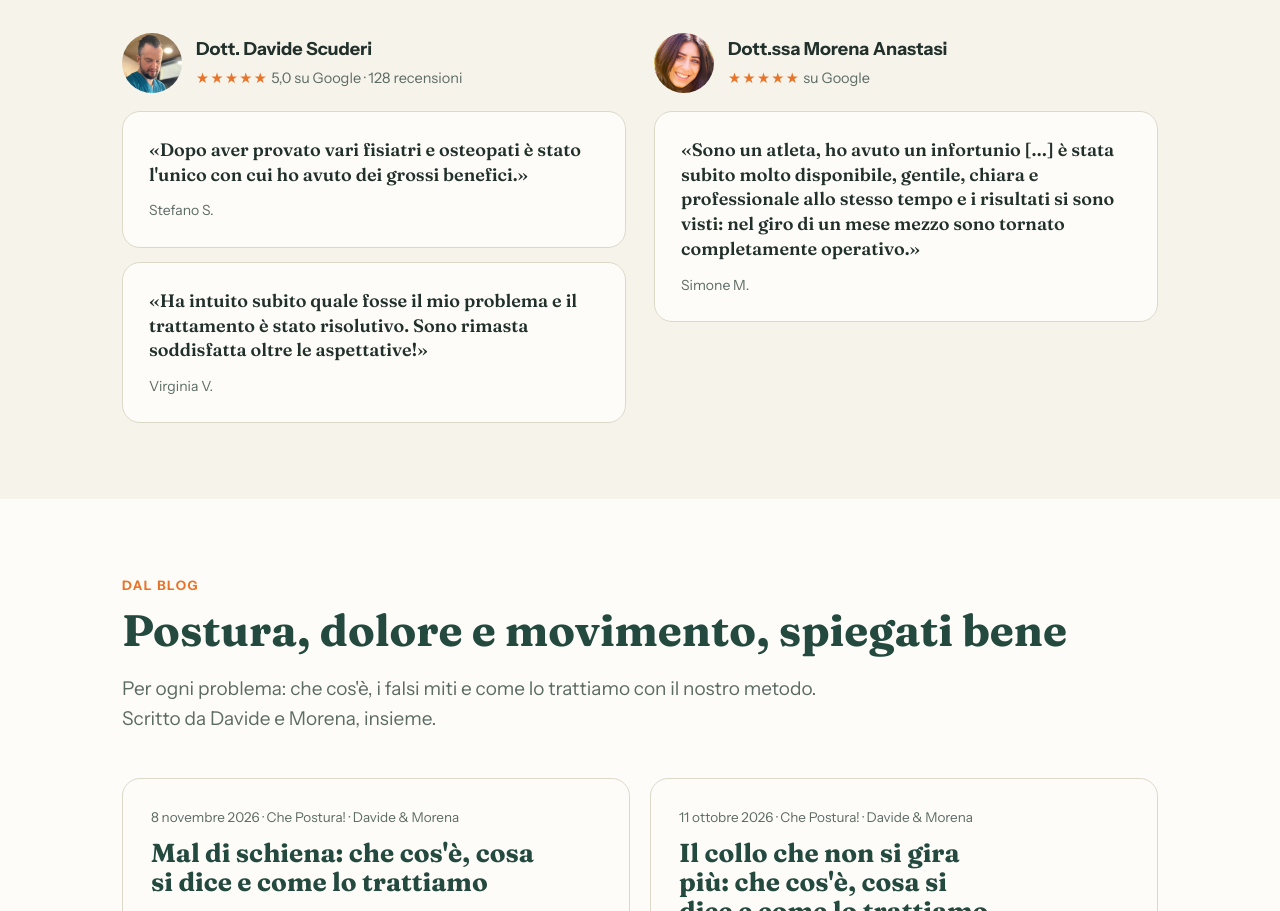
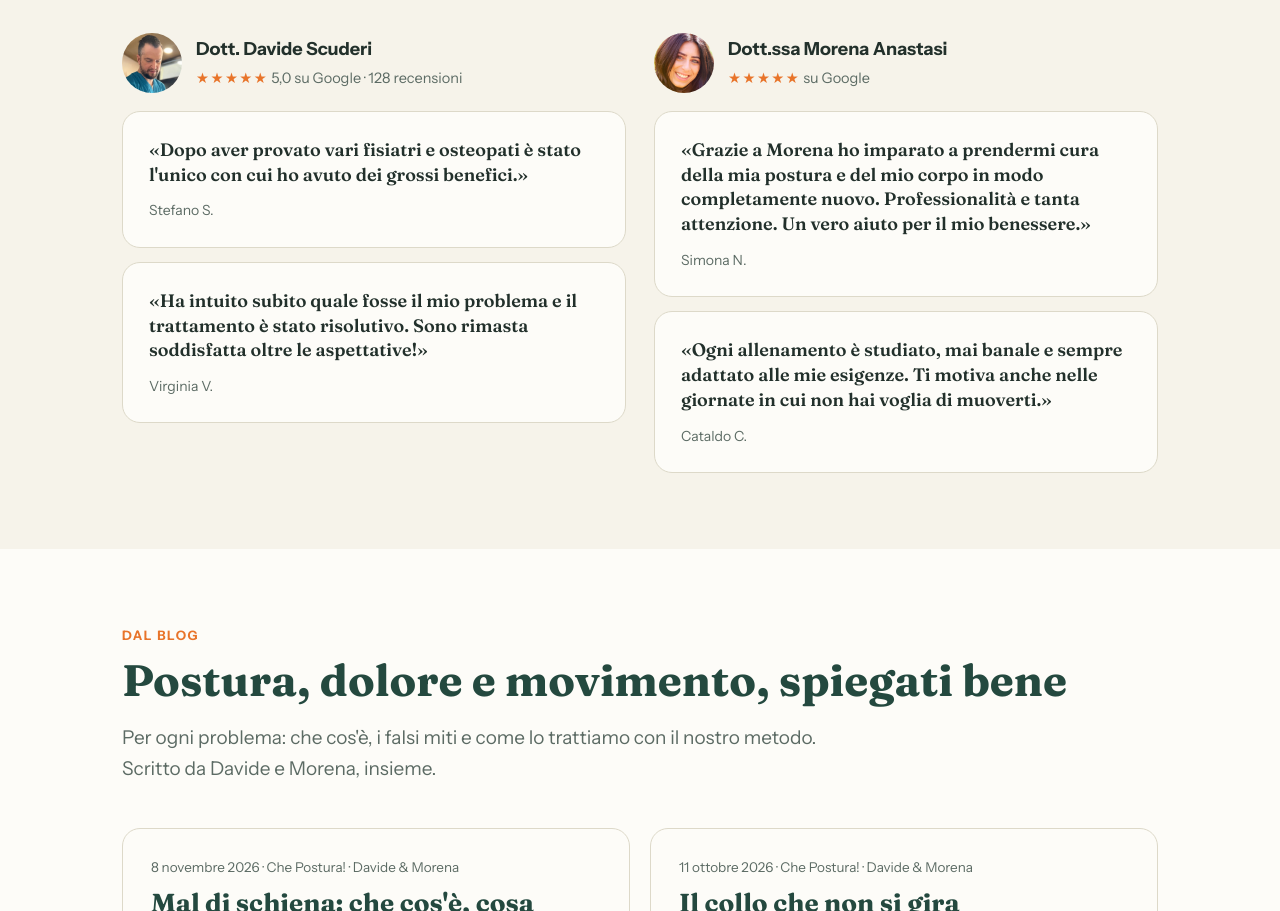
Before and after one commit to davidemcb/che-postura, a plain HTML site: page index.html in a window 1280 px wide. Shown: the part 5717-6628 px from the top of the page. Drawn offline with Linux system fonts and the light colour scheme.

Commit message:
Recensioni di Morena: postura ed esercizi adattati al posto dell'infortunio sportivo
Co-Authored-By: Claude Fable 5.1 <noreply@anthropic.com>
Claude-Session: https://claude.ai/code/session_01HaSZBKzdCssvGghiMzNjBB

```diff
--- a/index.html
+++ b/index.html
@@ -238,7 +238,8 @@
             <img src="img/morena.jpg" alt="">
             <div><b>Dott.ssa Morena Anastasi</b><span><span class="stelle">★★★★★</span> su Google</span></div>
           </div>
-          <blockquote>«Sono un atleta, ho avuto un infortunio […] è stata subito molto disponibile, gentile, chiara e professionale allo stesso tempo e i risultati si sono visti: nel giro di un mese mezzo sono tornato completamente operativo.»<cite>Simone M.</cite></blockquote>
+          <blockquote>«Grazie a Morena ho imparato a prendermi cura della mia postura e del mio corpo in modo completamente nuovo. Professionalità e tanta attenzione. Un vero aiuto per il mio benessere.»<cite>Simona N.</cite></blockquote>
+          <blockquote>«Ogni allenamento è studiato, mai banale e sempre adattato alle mie esigenze. Ti motiva anche nelle giornate in cui non hai voglia di muoverti.»<cite>Cataldo C.</cite></blockquote>
         </div>
       </div>
     </div>
```
Also changed, not shown: prenota/index.html (+2 -1 lines).
